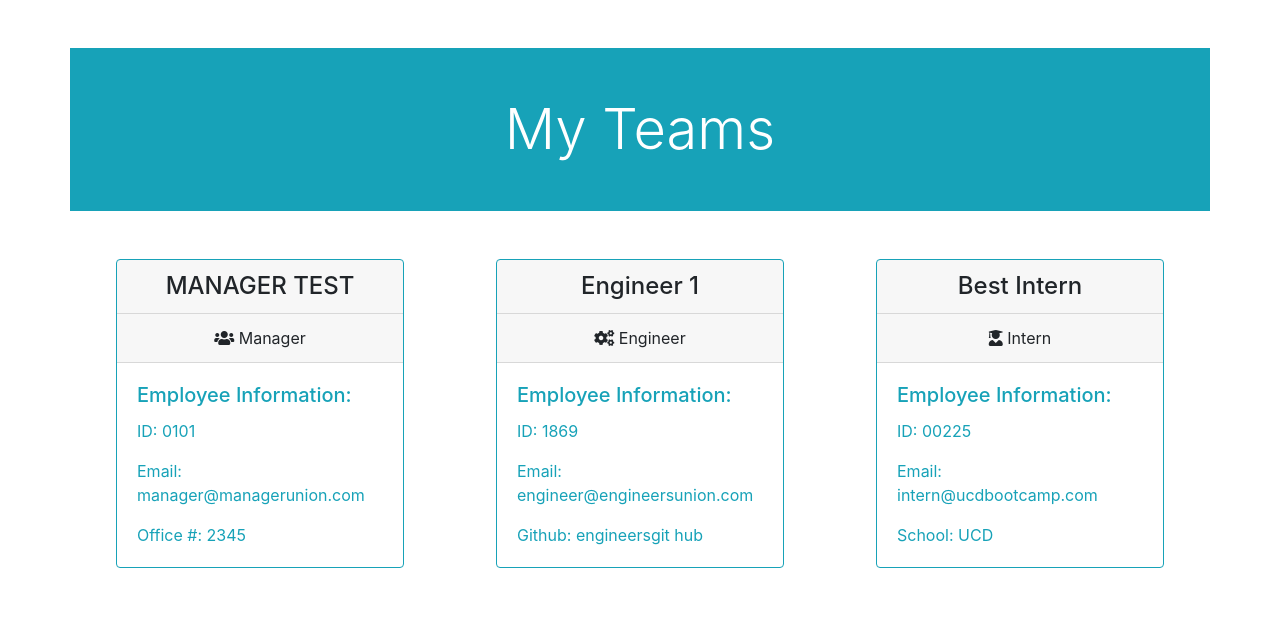
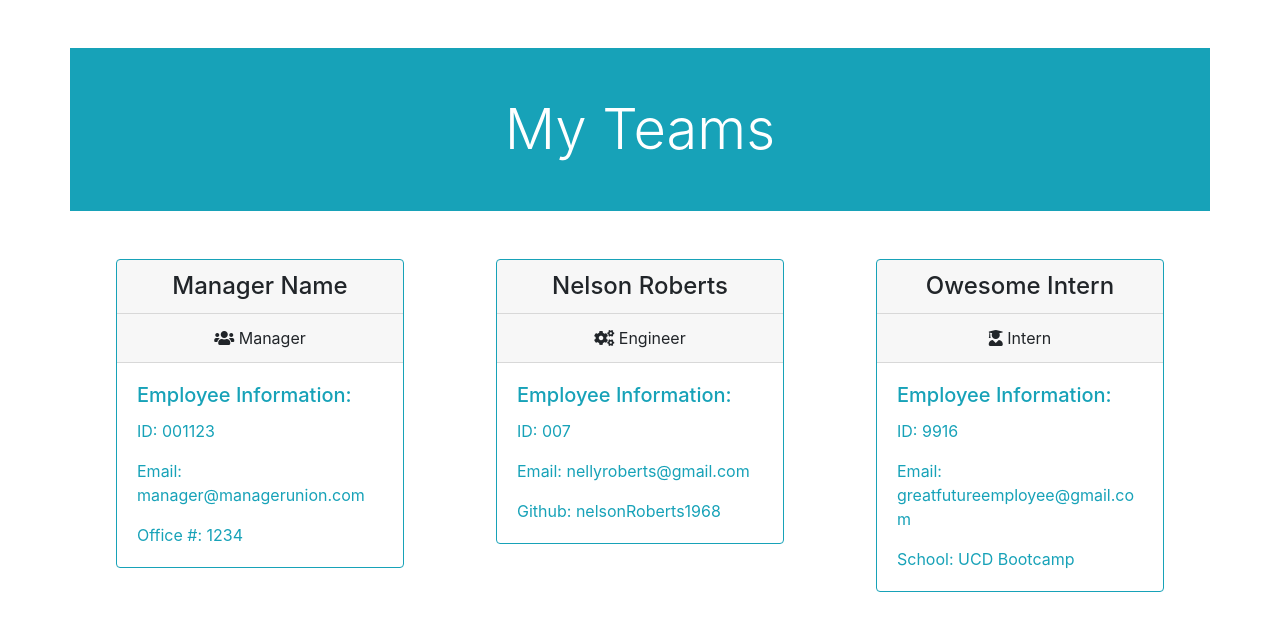
Before and after one commit to nelsonRoberts1968/team-profile-generator, a website: page output/index.html in a window 1280 px wide. Drawn offline with nearby package versions, Linux system fonts and the light colour scheme; files that its build step writes are made by us from their sources.

```diff
--- a/output/index.html
+++ b/output/index.html
@@ -36,7 +36,7 @@
             var col = $('<div class="col-4">');
             var card = $('<div class="card mx-auto border-info mb-3" style="max-width: 18rem;">');
             var header1 = $('<div class="card-header text-center h4">');
-            header1.text("MANAGER TEST");
+            header1.text("Manager Name");
             var header2 = $('<div class="card-header text-center">');
             var icon = $('<i class="fas fa-users">');
             header2.text(" Manager");
@@ -46,11 +46,11 @@
             var cardTitle = $('<h5 class="card-title">');
             cardTitle.text("Employee Information:");
             var cardText = $('<p class="card-text">');
-            cardText.text("ID: 0101");
+            cardText.text("ID: 001123");
             var cardText2 = $('<p class="card-text">');
             cardText2.text("Email: manager@managerunion.com");
             var cardText3 = $('<p class="card-text">');
-            cardText3.text("Office #: 2345");
+            cardText3.text("Office #: 1234");
             cardBody.append(cardTitle);
             cardBody.append(cardText);
             cardBody.append(cardText2);
@@ -67,7 +67,7 @@
             var col = $('<div class="col-4">');
             var card = $('<div class="card mx-auto border-info mb-3" style="max-width: 18rem;">');
             var header1 = $('<div class="card-header text-center h4">');
-            header1.text("Engineer 1");
+            header1.text("Nelson Roberts");
             var header2 = $('<div class="card-header text-center">');
             var icon = $('<i class="fas fa-cogs">');
             header2.text(" Engineer");
@@ -77,11 +77,11 @@
             var cardTitle = $('<h5 class="card-title">');
             cardTitle.text("Employee Information:");
             var cardText = $('<p class="card-text">');
-            cardText.text("ID: 1869");
+            cardText.text("ID: 007");
             var cardText2 = $('<p class="card-text">');
-            cardText2.text("Email: engineer@engineersunion.com");
+            cardText2.text("Email: nellyroberts@gmail.com");
             var cardText3 = $('<p class="card-text">');
-            cardText3.text("Github: engineersgit hub");
+            cardText3.text("Github: nelsonRoberts1968");
             cardBody.append(cardTitle);
             cardBody.append(cardText);
             cardBody.append(cardText2);
@@ -98,7 +98,7 @@
             var col = $('<div class="col-4">');
             var card = $('<div class="card mx-auto border-info mb-3" style="max-width: 18rem;">');
             var header1 = $('<div class="card-header text-center h4">');
-            header1.text("Best Intern");
+            header1.text("Owesome Intern");
             var header2 = $('<div class="card-header text-center">');
             var icon = $('<i class="fas fa-user-graduate">');
             header2.text(" Intern");
@@ -108,11 +108,11 @@
             var cardTitle = $('<h5 class="card-title">');
             cardTitle.text("Employee Information:");
             var cardText = $('<p class="card-text">');
-            cardText.text("ID: 00225");
+            cardText.text("ID: 9916");
             var cardText2 = $('<p class="card-text">');
-            cardText2.text("Email: intern@ucdbootcamp.com");
+            cardText2.text("Email: greatfutureemployee@gmail.com");
             var cardText3 = $('<p class="card-text">');
-            cardText3.text("School: UCD");
+            cardText3.text("School: UCD Bootcamp");
             cardBody.append(cardTitle);
             cardBody.append(cardText);
             cardBody.append(cardText2);
```
Also changed, not shown: README.md.
